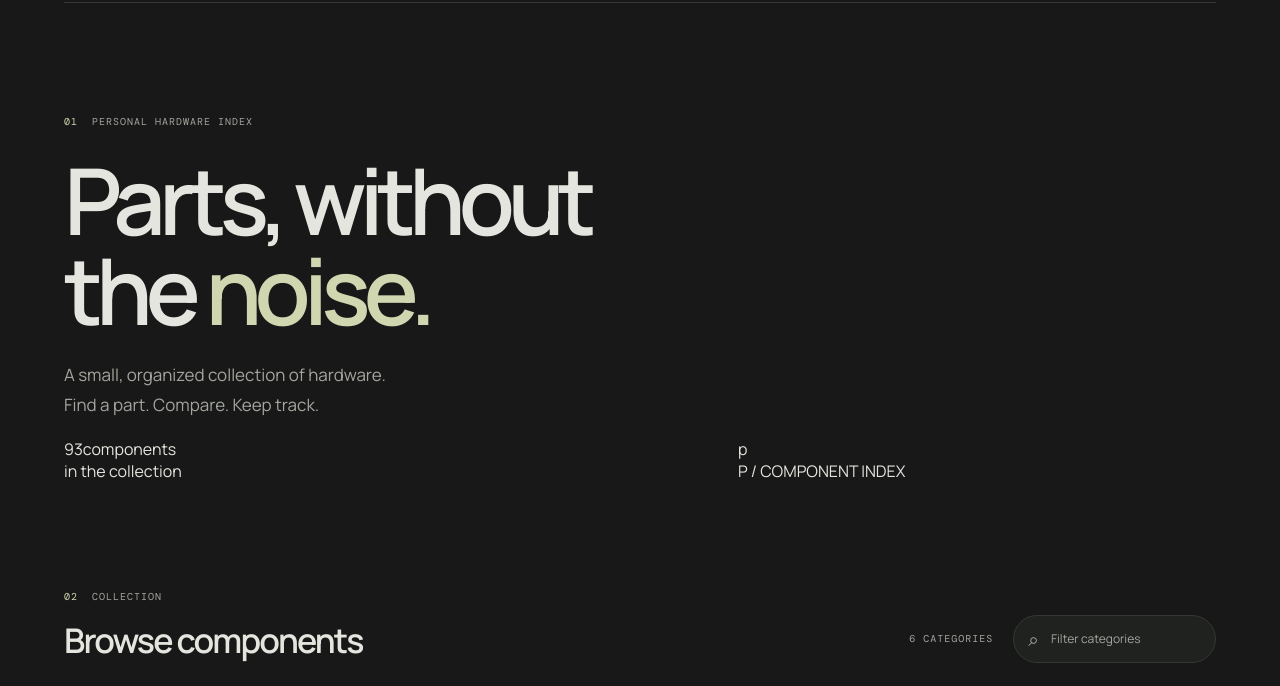
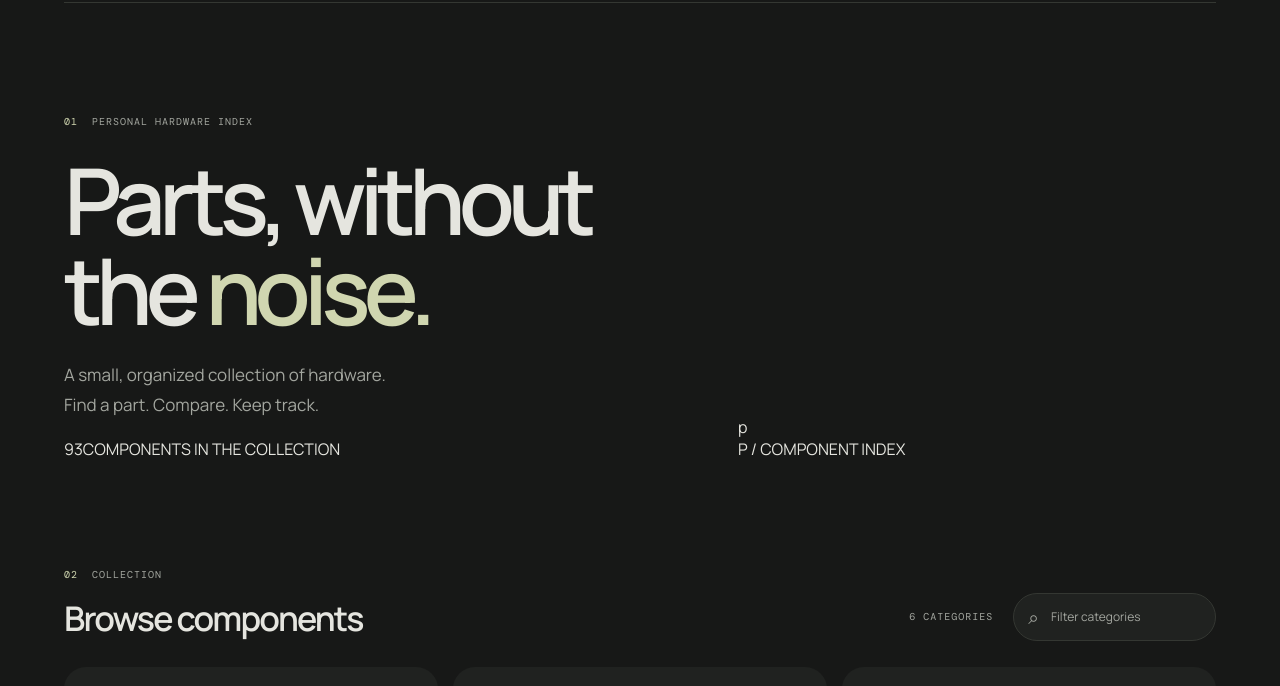
Before and after one commit to swittyy/pospolite-next, an Astro site: page / in a window 1280 px wide. Shown: the part 81-767 px from the top of the page. Built offline with nearby package versions, Linux system fonts and the light colour scheme; Astro itself is replaced by a stand-in of ours.

Commit message:
design: enlarge inventory typography like lock screen

```diff
--- a/src/pages/index.astro
+++ b/src/pages/index.astro
@@ -31,7 +31,7 @@ const total = categories.reduce((sum, category) => sum + category.count, 0);
           <div class="eyebrow"><span>01</span><span>PERSONAL HARDWARE INDEX</span></div>
           <h1 id="hero-title">Parts, without<br />the <span>noise.</span></h1>
           <p>A small, organized collection of hardware.<br class="desktop-break" /> Find a part. Compare. Keep track.</p>
-          <div class="inline-inventory"><span class="inventory-number">{total}</span><span class="inventory-copy">components<br />in the collection</span></div>
+          <div class="inline-inventory" aria-label={total + ' components in the collection'}><span class="inventory-number">{total}</span><span class="inventory-copy">COMPONENTS IN THE COLLECTION</span></div>
         </div>
         <div class="hero-visual" aria-label="Animated abstract pospolite symbol">
           <div class="logo-orbit orbit-one"></div><div class="logo-orbit orbit-two"></div><div class="logo-orbit orbit-three"></div>
```
